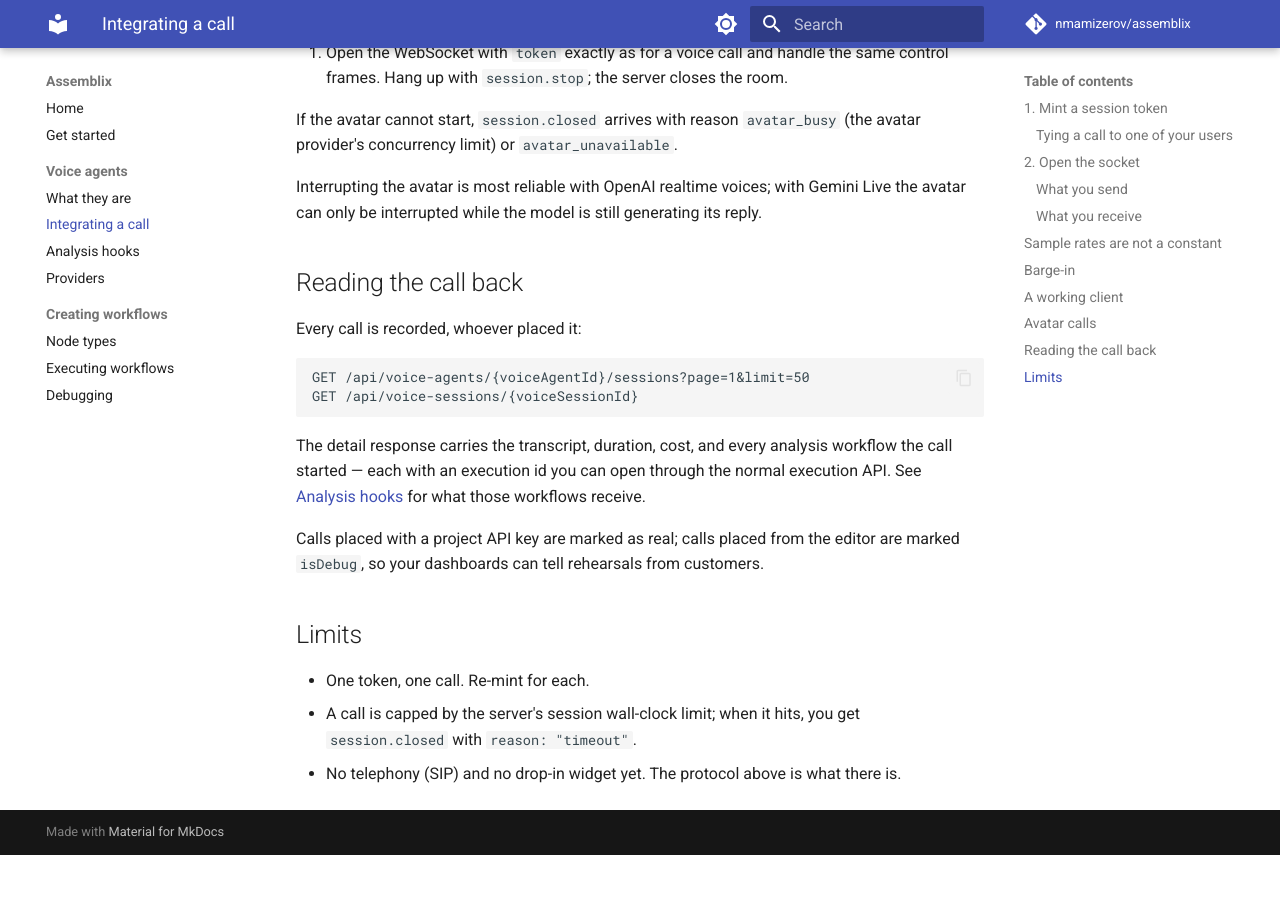
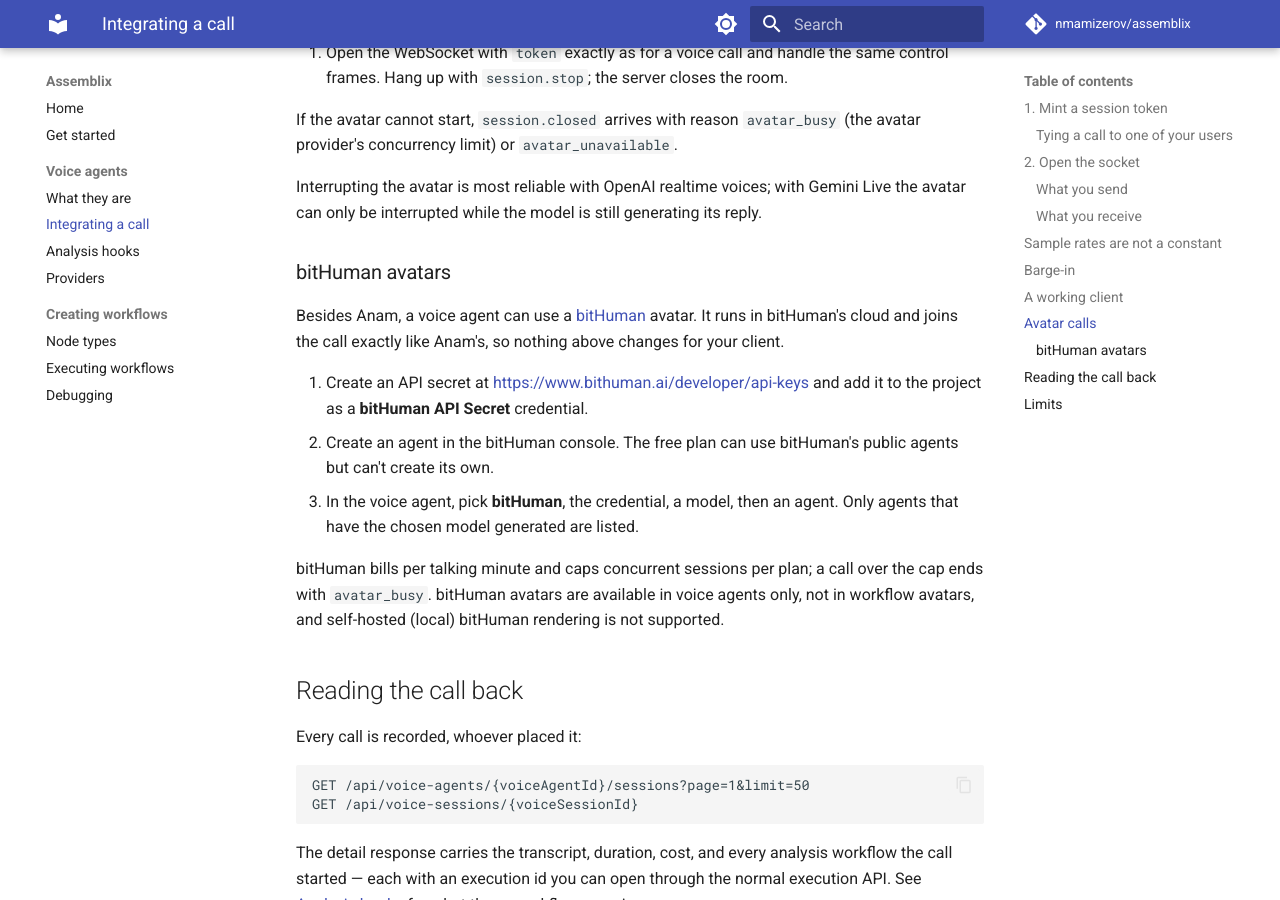
Before and after one commit to nmamizerov/assemblix, an MkDocs documentation site: the page built from docs/voice-agents/integrate.md, in a window 1280 px wide and 900 px high, scrolled down 4906 px. Built offline with MkDocs 1.6.1 and Material for MkDocs 9.7.7, drawn with Linux system fonts in a browser that asks for light colours; comment, search, counter and statistics services are not loaded; before the commit the page ends 5761 px from its top, so only the background shows below that.

Commit message:
docs: explain bitHuman avatars for voice agents
Co-Authored-By: Claude Opus 5.5 <noreply@anthropic.com>

```diff
--- a/docs/voice-agents/integrate.md
+++ b/docs/voice-agents/integrate.md
@@ -220,6 +220,23 @@ Interrupting the avatar is most reliable with OpenAI realtime voices; with Gemin
 Live the avatar can only be interrupted while the model is still generating its
 reply.
 
+### bitHuman avatars
+
+Besides Anam, a voice agent can use a [bitHuman](https://www.bithuman.ai) avatar. It
+runs in bitHuman's cloud and joins the call exactly like Anam's, so nothing above
+changes for your client.
+
+1. Create an API secret at <https://www.bithuman.ai/developer/api-keys> and add it to
+   the project as a **bitHuman API Secret** credential.
+2. Create an agent in the bitHuman console. The free plan can use bitHuman's public
+   agents but can't create its own.
+3. In the voice agent, pick **bitHuman**, the credential, a model, then an agent. Only
+   agents that have the chosen model generated are listed.
+
+bitHuman bills per talking minute and caps concurrent sessions per plan; a call over
+the cap ends with `avatar_busy`. bitHuman avatars are available in voice agents only,
+not in workflow avatars, and self-hosted (local) bitHuman rendering is not supported.
+
 ## Reading the call back
 
 Every call is recorded, whoever placed it:
```
